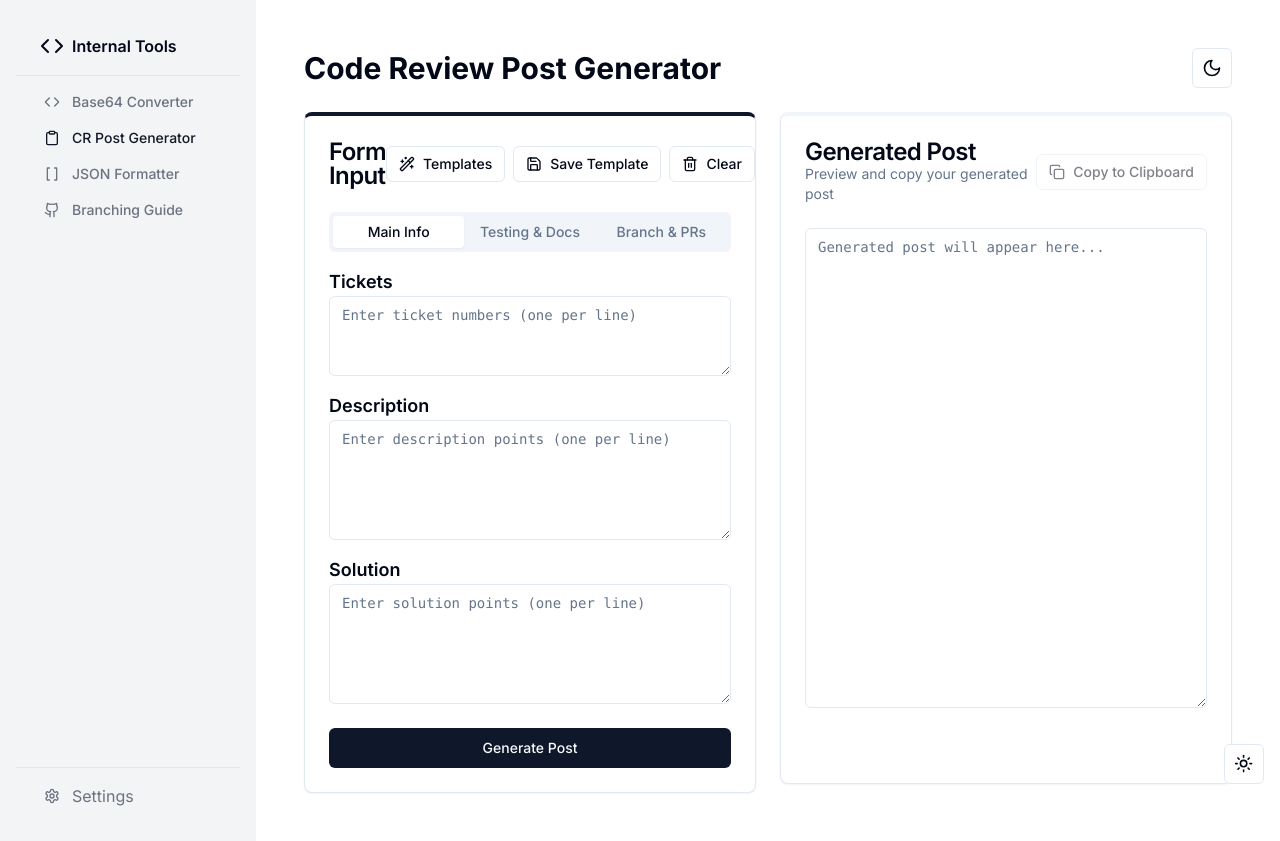
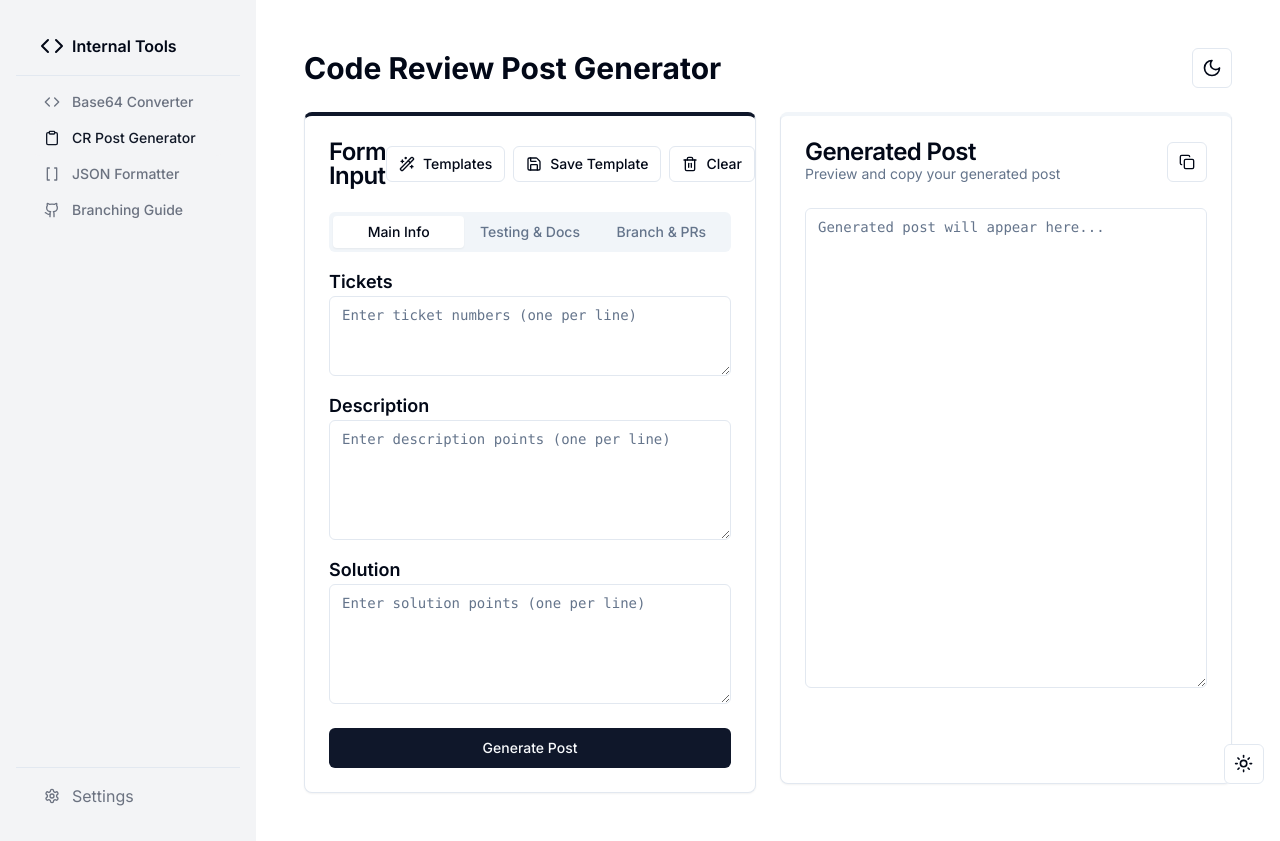
Before and after one commit to omarnazih/internal-tools, a Next.js app: page /post-generator in a window 1280 px wide. Built offline with nearby package versions, Linux system fonts and the light colour scheme.

Commit message:
improvments

```diff
--- a/app/post-generator/page.tsx
+++ b/app/post-generator/page.tsx
@@ -19,6 +19,7 @@ import {
   DropdownMenuItem,
   DropdownMenuTrigger,
 } from "@/components/ui/dropdown-menu"
+import { CopyButton } from "@/components/ui/copy-to-clipboard-button";
 
 interface Template {
   name: string;
@@ -634,15 +635,13 @@ ${formData.documentationLink ? `\nDocumentation:\n\t• ${formData.documentation
                 <CardTitle>Generated Post</CardTitle>
                 <CardDescription>Preview and copy your generated post</CardDescription>
               </div>
-              <Button
-                variant="outline"
-                size="sm"
-                onClick={copyToClipboard}
-                disabled={!generatedPost}
+              <CopyButton
+                onCopy={async () => {
+                  await navigator.clipboard.writeText(generatedPost);
+                  toast({ title: "Copied to clipboard" });
+                }}
               >
-                <Copy className="h-4 w-4 mr-2" />
-                Copy to Clipboard
-              </Button>
+              </CopyButton>
             </div>
           </CardHeader>
           <CardContent>
--- /dev/null
+++ b/components/ui/copy-to-clipboard-button.tsx
@@ -0,0 +1,69 @@
+"use client";
+
+import { Button } from "@/components/ui/button";
+import { Tooltip, TooltipContent, TooltipProvider, TooltipTrigger } from "@/components/ui/tooltip";
+import { cn } from "@/lib/utils";
+import { Check, Copy } from "lucide-react";
+import { useState } from "react";
+
+interface CopyButtonProps {
+  onCopy: () => Promise<void>;
+  children?: React.ReactNode;
+  className?: string;
+}
+
+export function CopyButton({ onCopy, children, className }: CopyButtonProps) {
+  const [copied, setCopied] = useState<boolean>(false);
+
+  const handleCopy = async () => {
+    try {
+      await onCopy();
+      setCopied(true);
+      setTimeout(() => setCopied(false), 1500);
+    } catch (err) {
+      console.error("Failed to copy text: ", err);
+    }
+  };
+
+  return (
+    <TooltipProvider delayDuration={0}>
+      <Tooltip>
+        <TooltipTrigger asChild>
+          <Button
+            variant="outline"
+            size={children ? "sm" : "icon"}
+            className={cn("disabled:opacity-100 relative", className)}
+            onClick={handleCopy}
+            aria-label={copied ? "Copied" : "Copy to clipboard"}
+            disabled={copied}
+          >
+            {children && (
+              <span className="mr-2">{children}</span>
+            )}
+            <div
+              className={cn(
+                "transition-all",
+                copied ? "scale-100 opacity-100" : "scale-0 opacity-0",
+                !children && "absolute"
+              )}
+            >
+              <Check className="stroke-emerald-500" size={16} strokeWidth={2} aria-hidden="true" />
+            </div>
+            <div
+              className={cn(
+                "transition-all",
+                copied ? "scale-0 opacity-0" : "scale-100 opacity-100",
+                !children && "absolute"
+              )}
+            >
+              <Copy size={16} strokeWidth={2} aria-hidden="true" />
+            </div>
+          </Button>
+        </TooltipTrigger>
+        <TooltipContent className="px-2 py-1 text-xs">
+          {copied ? "Copied!" : "Copy to clipboard"}
+        </TooltipContent>
+      </Tooltip>
+    </TooltipProvider>
+  );
+}
--- /dev/null
+++ b/components/ui/tooltip.tsx
@@ -0,0 +1,30 @@
+"use client"
+
+import * as React from "react"
+import * as TooltipPrimitive from "@radix-ui/react-tooltip"
+
+import { cn } from "@/lib/utils"
+
+const TooltipProvider = TooltipPrimitive.Provider
+
+const Tooltip = TooltipPrimitive.Root
+
+const TooltipTrigger = TooltipPrimitive.Trigger
+
+const TooltipContent = React.forwardRef<
+  React.ElementRef<typeof TooltipPrimitive.Content>,
+  React.ComponentPropsWithoutRef<typeof TooltipPrimitive.Content>
+>(({ className, sideOffset = 4, ...props }, ref) => (
+  <TooltipPrimitive.Content
+    ref={ref}
+    sideOffset={sideOffset}
+    className={cn(
+      "z-50 overflow-hidden rounded-md border bg-popover px-3 py-1.5 text-sm text-popover-foreground shadow-md animate-in fade-in-0 zoom-in-95 data-[state=closed]:animate-out data-[state=closed]:fade-out-0 data-[state=closed]:zoom-out-95 data-[side=bottom]:slide-in-from-top-2 data-[side=left]:slide-in-from-right-2 data-[side=right]:slide-in-from-left-2 data-[side=top]:slide-in-from-bottom-2",
+      className,
+    )}
+    {...props}
+  />
+))
+TooltipContent.displayName = TooltipPrimitive.Content.displayName
+
+export { Tooltip, TooltipTrigger, TooltipContent, TooltipProvider }
--- a/package.json
+++ b/package.json
@@ -19,6 +19,7 @@
     "@radix-ui/react-switch": "^1.1.1",
     "@radix-ui/react-tabs": "^1.1.1",
     "@radix-ui/react-toast": "^1.2.2",
+    "@radix-ui/react-tooltip": "^1.1.6",
     "@vercel/analytics": "^1.3.2",
     "class-variance-authority": "^0.7.0",
     "clsx": "^2.1.1",
```
Also changed, not shown: 1 other file (tests, documents, lock files or other folders).
